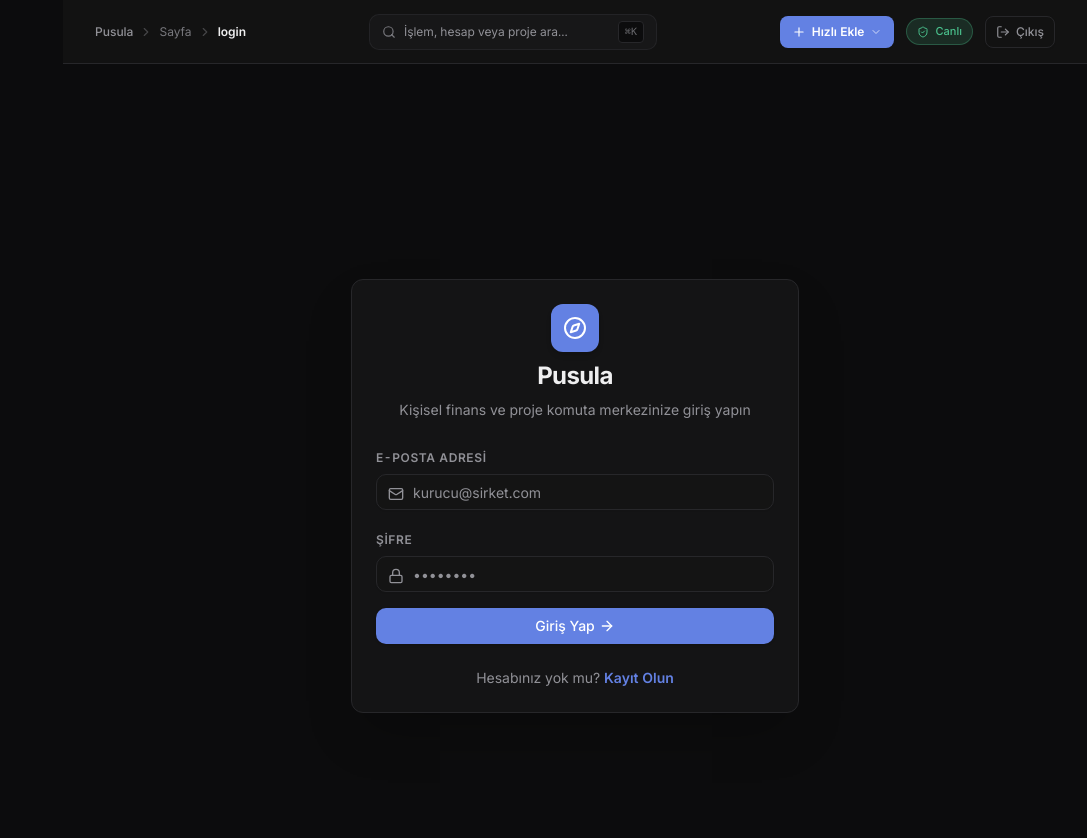
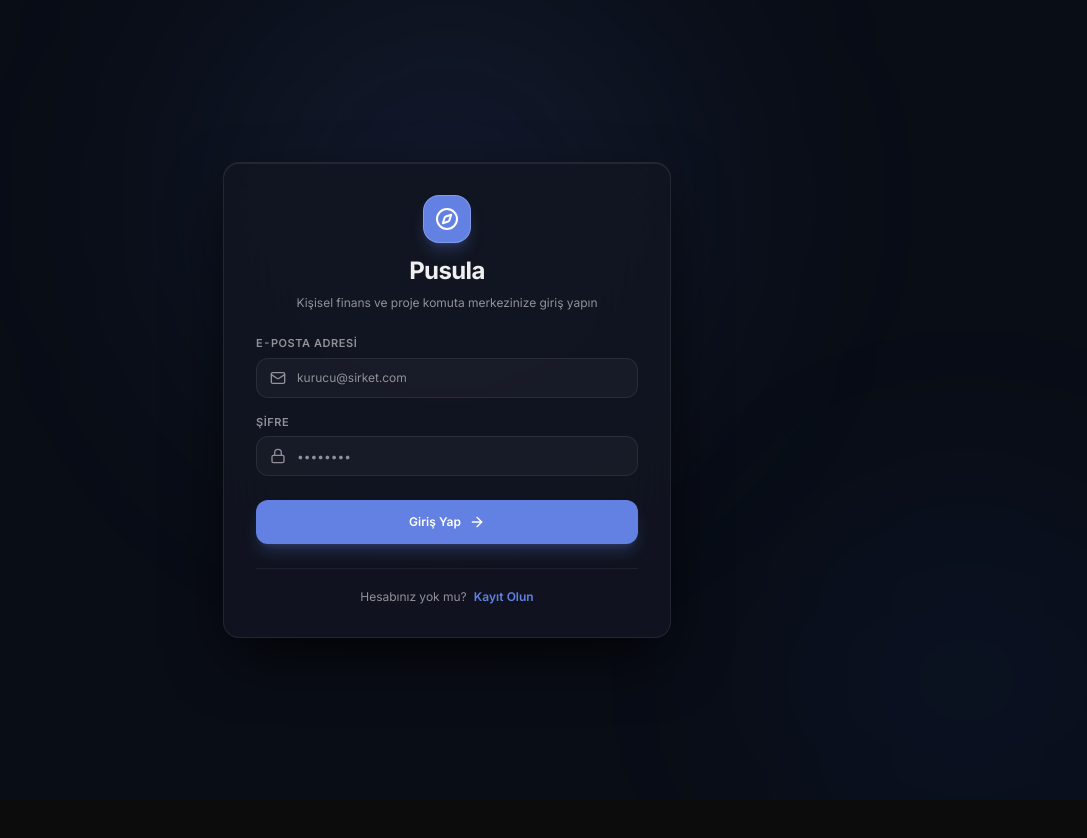
Before and after one commit to keskinEvren/pusula, a Next.js app: page /login in a window 1280 px wide. Shown: the top 838 px of the page, without its empty margins (193-1280 px from the left). After the commit the page ends 800 px from the top, so only its background shows below. Built offline with nearby package versions, Linux system fonts and the light colour scheme; no server answers.

Commit message:
fix(auth): isolate app shell on login and signup pages with dark theme UI

```diff
--- a/src/app/login/page.tsx
+++ b/src/app/login/page.tsx
@@ -42,36 +42,41 @@ export default function LoginPage() {
   }
 
   return (
-    <div className="flex min-h-screen items-center justify-center bg-background px-4">
-      <Card className="w-full max-w-md border-border bg-card shadow-2xl">
-        <CardHeader className="space-y-2 text-center">
-          <div className="mx-auto flex h-12 w-12 items-center justify-center rounded-xl bg-primary text-primary-foreground shadow-md">
+    <div className="relative min-h-screen flex items-center justify-center p-4 bg-[#090d16] overflow-hidden">
+      {/* Ambient Radial Glows */}
+      <div className="absolute top-1/4 left-1/2 -translate-x-1/2 -translate-y-1/2 w-[500px] h-[500px] bg-primary/10 rounded-full blur-[120px] pointer-events-none" />
+      <div className="absolute -bottom-20 -right-20 w-[400px] h-[400px] bg-blue-600/5 rounded-full blur-[100px] pointer-events-none" />
+
+      <div className="relative z-10 w-full max-w-md rounded-2xl border border-white/[0.08] bg-[#121622]/85 p-6 sm:p-8 backdrop-blur-2xl shadow-[0_24px_64px_-12px_rgba(0,0,0,0.85),inset_0_1px_0_0_rgba(255,255,255,0.08)]">
+        {/* Brand Header */}
+        <div className="text-center space-y-2 pb-6">
+          <div className="mx-auto flex h-12 w-12 items-center justify-center rounded-2xl bg-primary text-primary-foreground shadow-lg shadow-primary/25 border border-white/20">
             <Compass className="h-6 w-6" />
           </div>
-          <CardTitle className="text-2xl font-bold tracking-tight">Pusula</CardTitle>
-          <CardDescription>
+          <h1 className="text-2xl font-bold tracking-tight text-foreground pt-1">Pusula</h1>
+          <p className="text-xs text-muted-foreground max-w-xs mx-auto">
             Kişisel finans ve proje komuta merkezinize giriş yapın
-          </CardDescription>
-        </CardHeader>
-        <CardContent>
+          </p>
+        </div>
+
         {error && (
-            <div className="mb-4 rounded-lg bg-destructive/15 border border-destructive/30 p-3 text-sm text-destructive font-medium">
+          <div className="mb-5 rounded-xl bg-destructive/15 border border-destructive/30 p-3 text-xs text-destructive font-medium">
             {error}
           </div>
         )}
 
         <form onSubmit={handleLogin} className="space-y-4">
           <div className="space-y-1.5">
-              <label className="text-xs font-semibold text-muted-foreground uppercase tracking-wider">
+            <label className="text-[11px] font-semibold text-muted-foreground uppercase tracking-wider block">
               E-posta Adresi
             </label>
             <div className="relative">
-                <Mail className="absolute left-3 top-3 h-4 w-4 text-muted-foreground" />
+              <Mail className="absolute left-3.5 top-3 h-4 w-4 text-muted-foreground" />
               <Input
                 type="email"
                 required
                 placeholder="kurucu@sirket.com"
-                  className="pl-9"
+                className="pl-10 h-10 rounded-xl bg-white/[0.03] border-white/[0.08] text-xs focus:border-primary/50 focus:bg-white/[0.05]"
                 value={email}
                 onChange={(e) => setEmail(e.target.value)}
               />
@@ -79,36 +84,43 @@ export default function LoginPage() {
           </div>
 
           <div className="space-y-1.5">
-              <label className="text-xs font-semibold text-muted-foreground uppercase tracking-wider">
+            <div className="flex items-center justify-between">
+              <label className="text-[11px] font-semibold text-muted-foreground uppercase tracking-wider block">
                 Şifre
               </label>
+            </div>
             <div className="relative">
-                <Lock className="absolute left-3 top-3 h-4 w-4 text-muted-foreground" />
+              <Lock className="absolute left-3.5 top-3 h-4 w-4 text-muted-foreground" />
               <Input
                 type="password"
                 required
                 placeholder="••••••••"
-                  className="pl-9"
+                className="pl-10 h-10 rounded-xl bg-white/[0.03] border-white/[0.08] text-xs focus:border-primary/50 focus:bg-white/[0.05]"
                 value={password}
                 onChange={(e) => setPassword(e.target.value)}
               />
             </div>
           </div>
 
-            <Button type="submit" className="w-full" disabled={loading}>
+          <div className="pt-2">
+            <Button
+              type="submit"
+              disabled={loading}
+              className="w-full h-11 text-xs font-semibold rounded-xl bg-primary hover:bg-primary/90 text-primary-foreground shadow-lg shadow-primary/25 transition-all flex items-center justify-center gap-2"
+            >
               {loading ? 'Giriş Yapılıyor...' : 'Giriş Yap'}
-              <ArrowRight className="h-4 w-4 ml-1" />
+              <ArrowRight className="h-4 w-4" />
             </Button>
+          </div>
         </form>
 
-          <div className="mt-6 text-center text-sm text-muted-foreground">
+        <div className="mt-6 pt-5 border-t border-white/[0.06] text-center text-xs text-muted-foreground">
           Hesabınız yok mu?{' '}
-            <Link href="/signup" className="font-semibold text-primary hover:underline">
+          <Link href="/signup" className="font-semibold text-primary hover:underline ml-1">
             Kayıt Olun
           </Link>
         </div>
-        </CardContent>
-      </Card>
+      </div>
     </div>
   )
 }
--- a/src/app/signup/page.tsx
+++ b/src/app/signup/page.tsx
@@ -7,7 +7,6 @@ import { Compass, Lock, Mail, User, ArrowRight } from 'lucide-react'
 import { createClient } from '@/lib/supabase/client'
 import { Button } from '@/components/ui/button'
 import { Input } from '@/components/ui/input'
-import { Card, CardContent, CardDescription, CardHeader, CardTitle } from '@/components/ui/card'
 
 export default function SignupPage() {
   const router = useRouter()
@@ -52,42 +51,47 @@ export default function SignupPage() {
   }
 
   return (
-    <div className="flex min-h-screen items-center justify-center bg-background px-4">
-      <Card className="w-full max-w-md border-border bg-card shadow-2xl">
-        <CardHeader className="space-y-2 text-center">
-          <div className="mx-auto flex h-12 w-12 items-center justify-center rounded-xl bg-primary text-primary-foreground shadow-md">
+    <div className="relative min-h-screen flex items-center justify-center p-4 bg-[#090d16] overflow-hidden">
+      {/* Ambient Radial Glows */}
+      <div className="absolute top-1/4 left-1/2 -translate-x-1/2 -translate-y-1/2 w-[500px] h-[500px] bg-primary/10 rounded-full blur-[120px] pointer-events-none" />
+      <div className="absolute -bottom-20 -right-20 w-[400px] h-[400px] bg-blue-600/5 rounded-full blur-[100px] pointer-events-none" />
+
+      <div className="relative z-10 w-full max-w-md rounded-2xl border border-white/[0.08] bg-[#121622]/85 p-6 sm:p-8 backdrop-blur-2xl shadow-[0_24px_64px_-12px_rgba(0,0,0,0.85),inset_0_1px_0_0_rgba(255,255,255,0.08)]">
+        {/* Brand Header */}
+        <div className="text-center space-y-2 pb-6">
+          <div className="mx-auto flex h-12 w-12 items-center justify-center rounded-2xl bg-primary text-primary-foreground shadow-lg shadow-primary/25 border border-white/20">
             <Compass className="h-6 w-6" />
           </div>
-          <CardTitle className="text-2xl font-bold tracking-tight">Pusula'ya Kayıt Olun</CardTitle>
-          <CardDescription>
-            Finanslarınızı ve projelerinizi tek bir pusulada yönetmeye başlayın
-          </CardDescription>
-        </CardHeader>
-        <CardContent>
+          <h1 className="text-2xl font-bold tracking-tight text-foreground pt-1">Pusula'ya Katılın</h1>
+          <p className="text-xs text-muted-foreground max-w-xs mx-auto">
+            Finans ve nakit akışı komuta merkezinizi oluşturun
+          </p>
+        </div>
+
         {error && (
-            <div className="mb-4 rounded-lg bg-destructive/15 border border-destructive/30 p-3 text-sm text-destructive font-medium">
+          <div className="mb-5 rounded-xl bg-destructive/15 border border-destructive/30 p-3 text-xs text-destructive font-medium">
             {error}
           </div>
         )}
 
         {success && (
-            <div className="mb-4 rounded-lg bg-success/15 border border-success/30 p-3 text-sm text-success font-medium">
-              Hesabınız başarıyla oluşturuldu! Yönlendiriliyorsunuz...
+          <div className="mb-5 rounded-xl bg-emerald-500/15 border border-emerald-500/30 p-3 text-xs text-emerald-400 font-medium">
+            Hesabınız başarıyla oluşturuldu. Yönlendiriliyorsunuz...
           </div>
         )}
 
         <form onSubmit={handleSignup} className="space-y-4">
           <div className="space-y-1.5">
-              <label className="text-xs font-semibold text-muted-foreground uppercase tracking-wider">
+            <label className="text-[11px] font-semibold text-muted-foreground uppercase tracking-wider block">
               Ad Soyad
             </label>
             <div className="relative">
-                <User className="absolute left-3 top-3 h-4 w-4 text-muted-foreground" />
+              <User className="absolute left-3.5 top-3 h-4 w-4 text-muted-foreground" />
               <Input
                 type="text"
                 required
                 placeholder="Evren Keskin"
-                  className="pl-9"
+                className="pl-10 h-10 rounded-xl bg-white/[0.03] border-white/[0.08] text-xs focus:border-primary/50 focus:bg-white/[0.05]"
                 value={fullName}
                 onChange={(e) => setFullName(e.target.value)}
               />
@@ -95,16 +99,16 @@ export default function SignupPage() {
           </div>
 
           <div className="space-y-1.5">
-              <label className="text-xs font-semibold text-muted-foreground uppercase tracking-wider">
+            <label className="text-[11px] font-semibold text-muted-foreground uppercase tracking-wider block">
               E-posta Adresi
             </label>
             <div className="relative">
-                <Mail className="absolute left-3 top-3 h-4 w-4 text-muted-foreground" />
+              <Mail className="absolute left-3.5 top-3 h-4 w-4 text-muted-foreground" />
               <Input
                 type="email"
                 required
                 placeholder="kurucu@sirket.com"
-                  className="pl-9"
+                className="pl-10 h-10 rounded-xl bg-white/[0.03] border-white/[0.08] text-xs focus:border-primary/50 focus:bg-white/[0.05]"
                 value={email}
                 onChange={(e) => setEmail(e.target.value)}
               />
@@ -112,36 +116,41 @@ export default function SignupPage() {
           </div>
 
           <div className="space-y-1.5">
-              <label className="text-xs font-semibold text-muted-foreground uppercase tracking-wider">
+            <label className="text-[11px] font-semibold text-muted-foreground uppercase tracking-wider block">
               Şifre
             </label>
             <div className="relative">
-                <Lock className="absolute left-3 top-3 h-4 w-4 text-muted-foreground" />
+              <Lock className="absolute left-3.5 top-3 h-4 w-4 text-muted-foreground" />
               <Input
                 type="password"
                 required
                 placeholder="••••••••"
-                  className="pl-9"
+                className="pl-10 h-10 rounded-xl bg-white/[0.03] border-white/[0.08] text-xs focus:border-primary/50 focus:bg-white/[0.05]"
                 value={password}
                 onChange={(e) => setPassword(e.target.value)}
               />
             </div>
           </div>
 
-            <Button type="submit" className="w-full" disabled={loading}>
+          <div className="pt-2">
+            <Button
+              type="submit"
+              disabled={loading || success}
+              className="w-full h-11 text-xs font-semibold rounded-xl bg-primary hover:bg-primary/90 text-primary-foreground shadow-lg shadow-primary/25 transition-all flex items-center justify-center gap-2"
+            >
               {loading ? 'Hesap Oluşturuluyor...' : 'Kayıt Ol'}
-              <ArrowRight className="h-4 w-4 ml-1" />
+              <ArrowRight className="h-4 w-4" />
             </Button>
+          </div>
         </form>
 
-          <div className="mt-6 text-center text-sm text-muted-foreground">
+        <div className="mt-6 pt-5 border-t border-white/[0.06] text-center text-xs text-muted-foreground">
           Zaten hesabınız var mı?{' '}
-            <Link href="/login" className="font-semibold text-primary hover:underline">
+          <Link href="/login" className="font-semibold text-primary hover:underline ml-1">
             Giriş Yapın
           </Link>
         </div>
-        </CardContent>
-      </Card>
+      </div>
     </div>
   )
 }
--- a/src/components/layout/app-shell.tsx
+++ b/src/components/layout/app-shell.tsx
@@ -1,6 +1,7 @@
 'use client'
 
 import { useState } from 'react'
+import { usePathname } from 'next/navigation'
 import { Sidebar } from '@/components/layout/sidebar'
 import { Header } from '@/components/layout/header'
 import { BottomNav } from '@/components/layout/bottom-nav'
@@ -8,8 +9,21 @@ import { QuickCaptureSheet } from '@/components/modals/quick-capture-sheet'
 import { ToastProvider } from '@/lib/toast-context'
 
 export function AppShell({ children }: { children: React.ReactNode }) {
+  const pathname = usePathname()
   const [isMobileMenuOpen, setIsMobileMenuOpen] = useState(false)
   const [isQuickCaptureOpen, setIsQuickCaptureOpen] = useState(false)
+
+  const isAuthPage = pathname === '/login' || pathname === '/signup'
+
+  if (isAuthPage) {
+    return (
+      <ToastProvider>
+        <div className="min-h-screen w-full bg-background text-foreground">
+          {children}
+        </div>
+      </ToastProvider>
+    )
+  }
 
   return (
     <ToastProvider>
```
Lines whose indentation alone changed are shown as unchanged.
